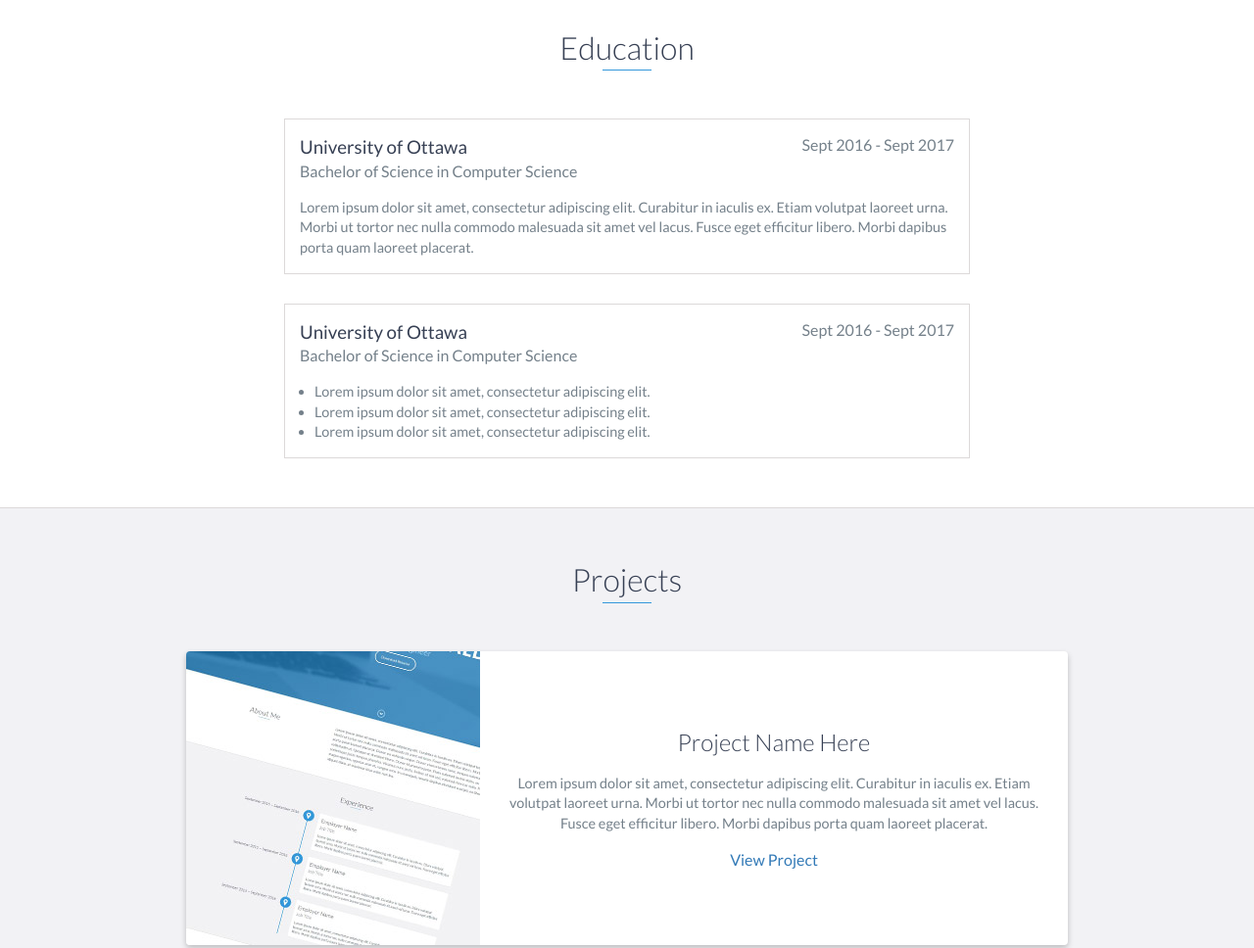
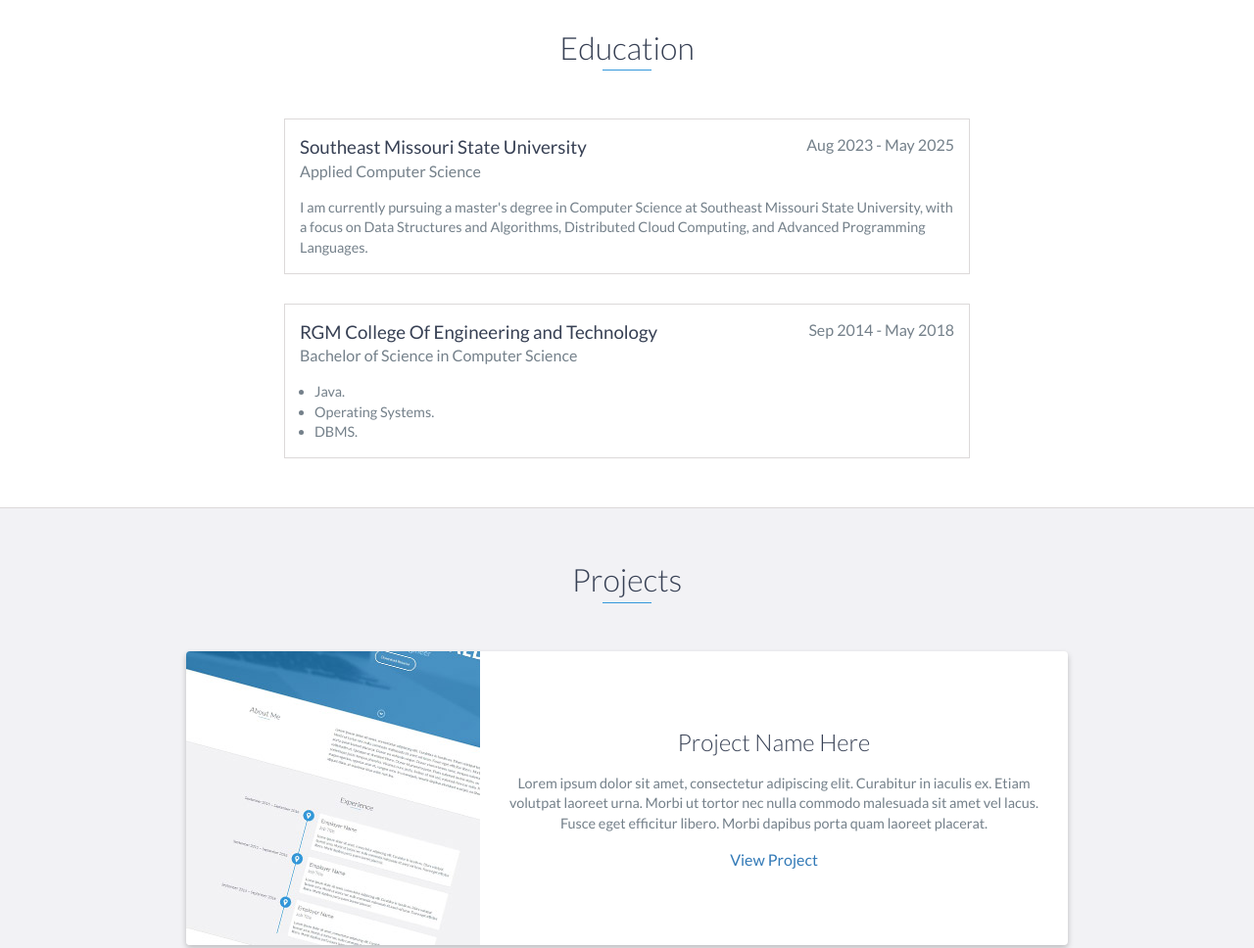
Before and after one commit to ravindrasiddavatam/ravindrasiddavatam.github.io, a website: page index.html in a window 1280 px wide. Shown: the part 2060-3028 px from the top of the page at 98% size. Drawn offline with nearby package versions, Linux system fonts and the light colour scheme.

Commit message:
adding code

```diff
--- a/index.html
+++ b/index.html
@@ -114,28 +114,28 @@
     <div id="education">
         <h2 class="heading">Education</h2>
         <div class="education-block">
-            <h3>University of Ottawa</h3>
-            <span class="education-date">Sept 2016 - Sept 2017</span>
-            <h4>Bachelor of Science in Computer Science</h4>
+            <h3>Southeast Missouri State University</h3>
+            <span class="education-date">Aug 2023 - May 2025</span>
+            <h4>Applied Computer Science</h4>
             <p>
-                Lorem ipsum dolor sit amet, consectetur adipiscing elit. Curabitur in iaculis ex. Etiam volutpat laoreet urna. Morbi ut tortor nec nulla commodo malesuada sit amet vel lacus. Fusce eget efficitur libero. Morbi dapibus porta quam laoreet placerat.
+                I am currently pursuing a master's degree in Computer Science at Southeast Missouri State University, with a focus on Data Structures and Algorithms, Distributed Cloud Computing, and Advanced Programming Languages.
             </p>
         </div>
         <!-- End .education-block -->
 
         <div class="education-block">
-            <h3>University of Ottawa</h3>
-            <span class="education-date">Sept 2016 - Sept 2017</span>
+            <h3>RGM College Of Engineering and Technology</h3>
+            <span class="education-date">Sep 2014 - May 2018</span>
             <h4>Bachelor of Science in Computer Science</h4>
             <ul>
                 <li>
-                    Lorem ipsum dolor sit amet, consectetur adipiscing elit.
+                    Java.
                 </li>
                 <li>
-                    Lorem ipsum dolor sit amet, consectetur adipiscing elit.
+                    Operating Systems.
                 </li>
                 <li>
-                    Lorem ipsum dolor sit amet, consectetur adipiscing elit.
+                    DBMS.
                 </li>
             </ul>
         </div>
@@ -221,8 +221,8 @@
         <div id="contact-form">
             <form method="POST" action="https://formspree.io/f/myzgdwpv">
                 <input type="hidden" name="_subject" value="Contact request from personal website" />
-                <input type="email" name="_replyto" placeholder="ravindra.siddavatam@gmail.com" required>
-                <textarea name="message" placeholder="hello" required></textarea>
+                <input type="email" name="_replyto" placeholder="Your email" required>
+                <textarea name="message" placeholder="Your message" required></textarea>
                 <button type="submit">Send</button>
             </form>
         </div>
```
